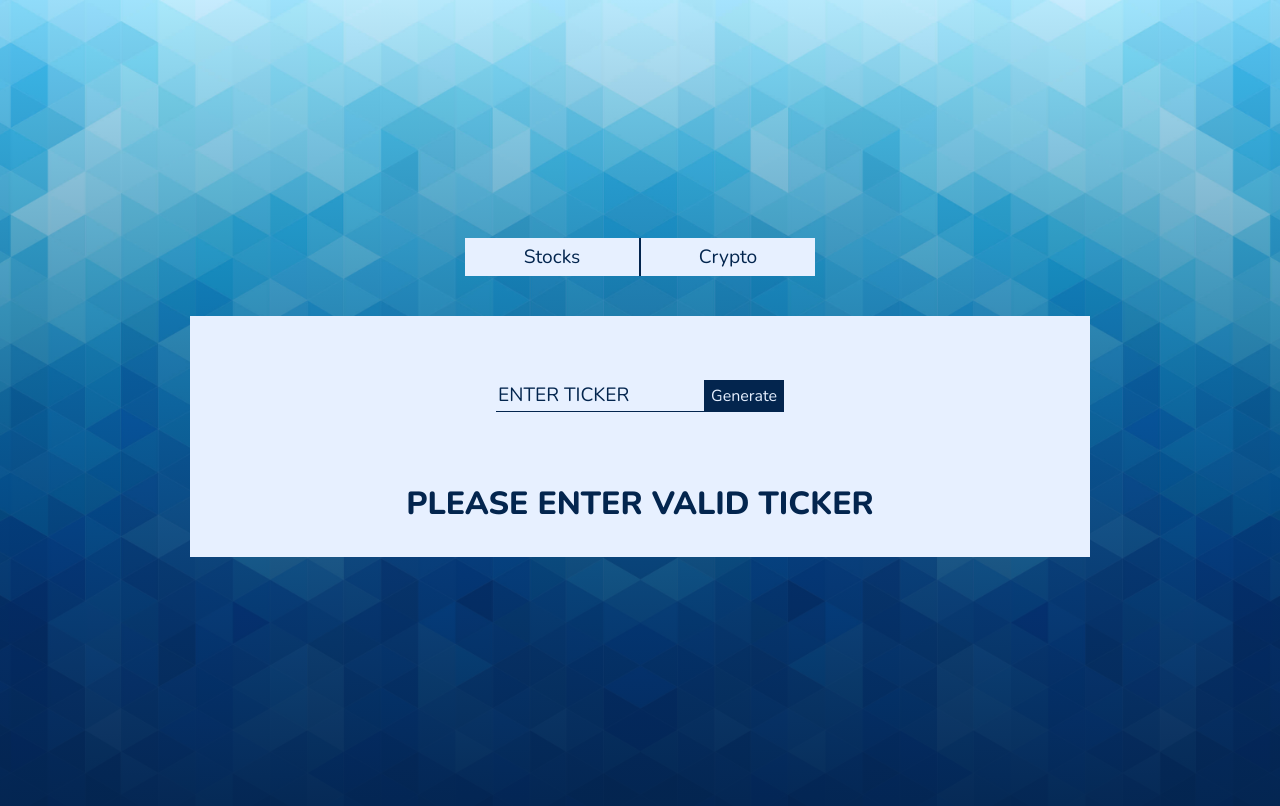
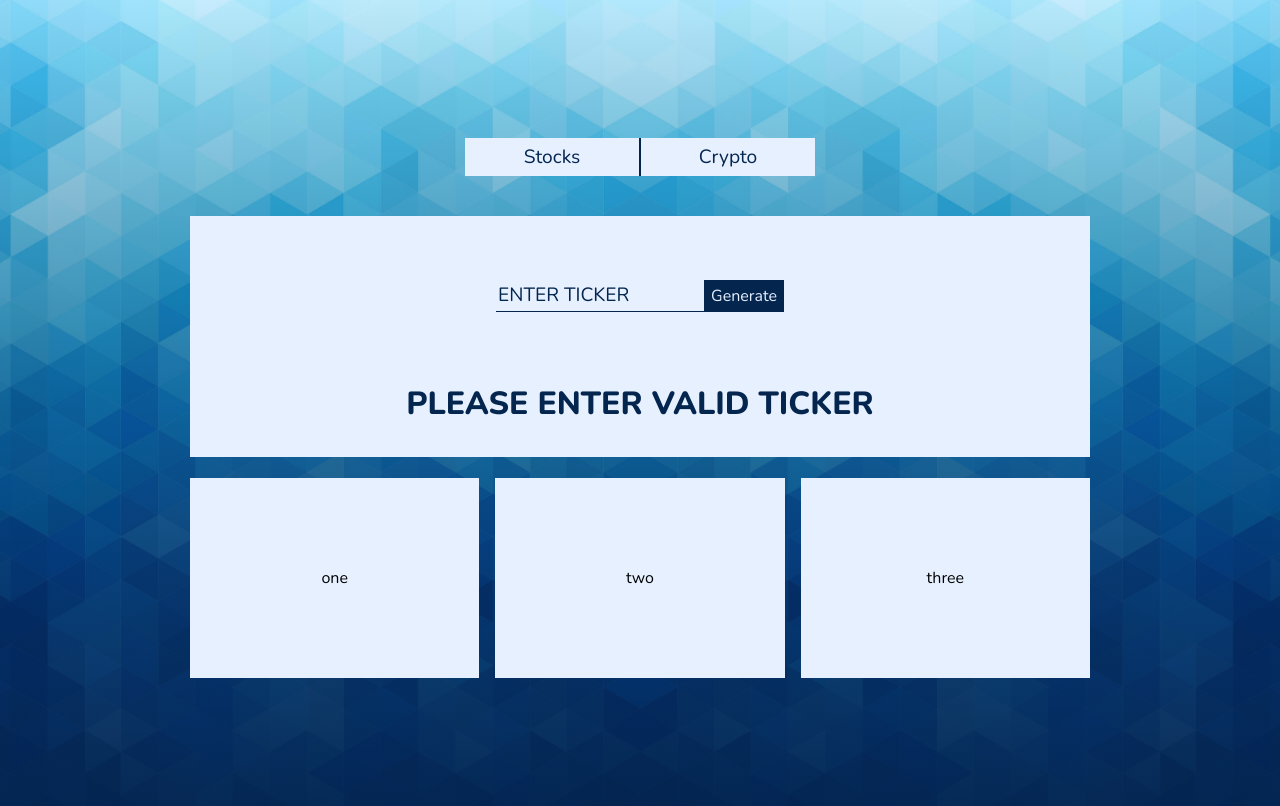
Before and after one commit to salamhis2019/vue-stock-api, a Vue app: page / in a window 1280 px wide. Shown: the top 806 px of the page. Built offline with nearby package versions, Linux system fonts and the light colour scheme.

Commit message:
added recently viewed area

```diff
--- a/src/App.vue
+++ b/src/App.vue
@@ -25,6 +25,11 @@
         :loadingImage="loadingImage"
       />
     </div>
+  </div>
+  <div class="recently-viewed">
+    <div class="area-one">one</div>
+    <div class="area-two">two</div>
+    <div class="area-three">three</div>
   </div>
 </template>
 
@@ -198,4 +203,22 @@ export default {
   .crypto-button {
     border-left: 1px solid #03254E;
   }
+
+  /* RECENTLY VIEWED AREA */
+
+  .recently-viewed {
+    display: grid;
+    text-align: center;
+
+    grid-template-columns: repeat(3, 1fr);
+    column-gap: 1em;
+  }
+
+  .area-one, .area-two, .area-three {
+    display: flex;
+    justify-content: center;
+    align-items: center;
+    background-color: #E7F0FF;
+    height: 200px;
+  }
 </style>
```
